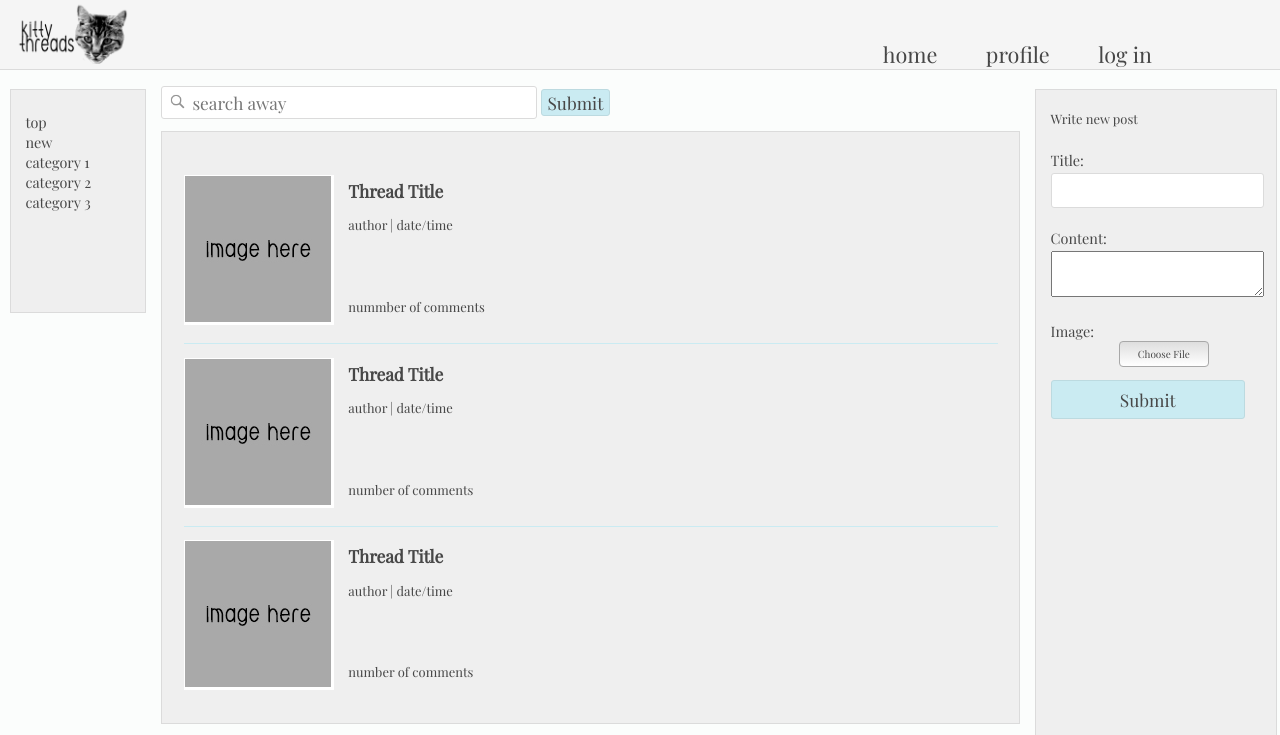
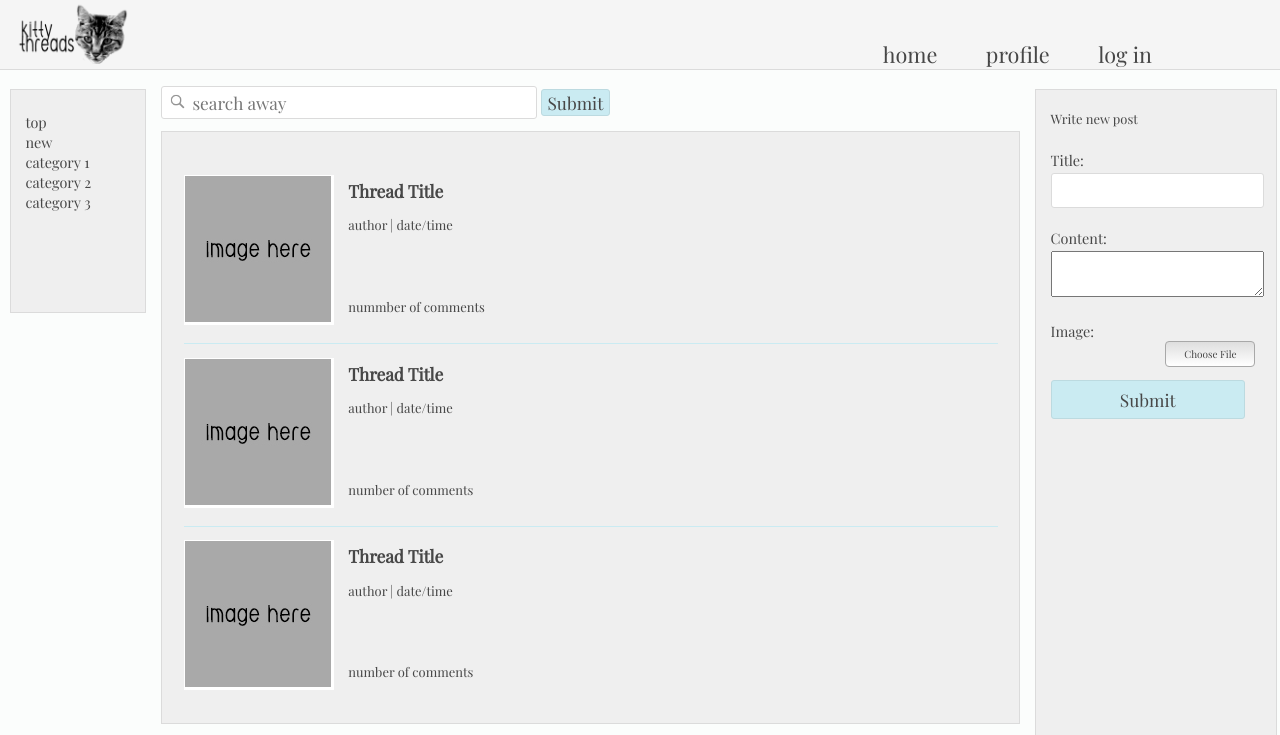
Before and after one commit to mariaguenter/couches, a PHP site: page /home.html in a window 1280 px wide. Shown: the top 735 px of the page. Run offline with PHP 8.4, Linux system fonts and the light colour scheme.

Commit message:
YAAAAAAY PRETTY BUTTONS

```diff
--- a/css/style.css
+++ b/css/style.css
@@ -264,6 +264,10 @@ input[type=file]{
   margin-left:-10.3em;
 }
 
+#np-image{
+	margin-left: -6.8em;
+}
+
 #search[type=text]:focus {
     width: 80%;
 }
```
